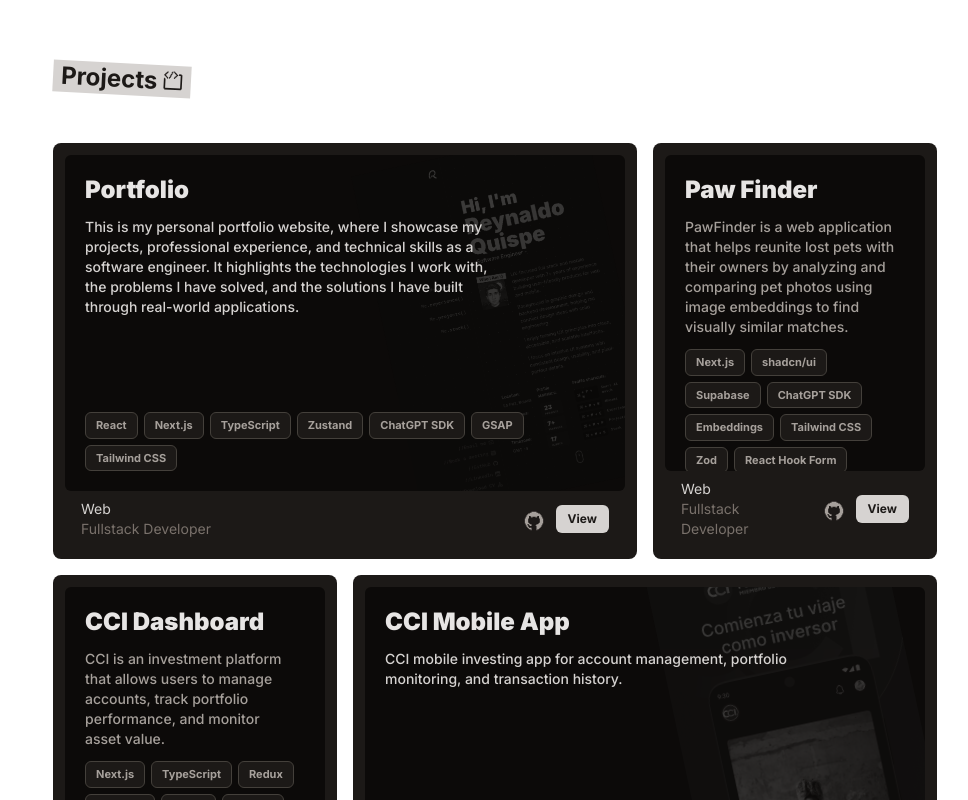
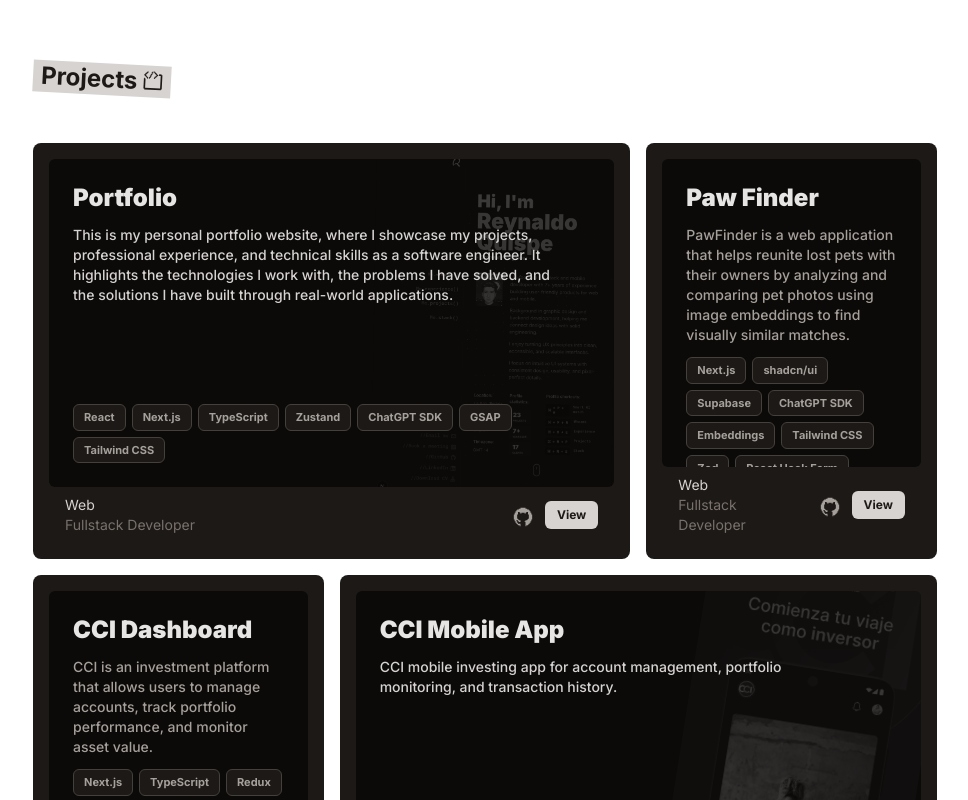
Before and after one commit to reynaldoqs/portfolio, a Next.js app: page / in a window 1280 px wide. Shown: the part 2400-3200 px from the top of the page, without its empty margins (295-1263 px from the left). Built offline with nearby package versions, Linux system fonts and the light colour scheme.

Commit message:
feat: implement background rotation effect in ProjectCard; adjust layout and padding for improved responsiveness in index page

```diff
--- a/src/components/molecules/project-card.tsx
+++ b/src/components/molecules/project-card.tsx
@@ -3,6 +3,16 @@ import { techs } from "@/constants/profile.data";
 import { cn } from "@/lib/utils";
 import type { Project, Tech } from "@/types/profile";
 import { Icon, Tag } from "../atoms";
+
+function rotationFromString(input: string, minDeg: number, maxDeg: number) {
+  let hash = 5381;
+  for (let i = 0; i < input.length; i++) {
+    hash = (hash * 33) ^ input.charCodeAt(i);
+  }
+  const range = maxDeg - minDeg + 1;
+  const normalized = (hash >>> 0) % range;
+  return minDeg + normalized;
+}
 
 interface ProjectCardProps {
   project: Project;
@@ -12,23 +22,27 @@ export function ProjectCard({ project, className }: ProjectCardProps) {
   const { title, description, techIds, link, github, category, rol } = project;
   const backgroundImage = project.backgroundImage;
   const hasBackground = Boolean(backgroundImage);
+  const backgroundRotation = hasBackground
+    ? rotationFromString(`${title}|${link}`, -20, 10)
+    : 0;
   return (
     <div
       className={cn(
-        "flex flex-col bg-stone-900 p-2 sm:p-3 rounded-lg group",
+        "flex flex-col bg-stone-900 p-2 sm:p-3 md:p-4 rounded-lg group",
         className,
       )}
     >
-      <div className="relative overflow-hidden flex flex-col gap-3 bg-stone-950 p-4 sm:p-5 flex-1 rounded-md min-w-0">
+      <div className="relative overflow-hidden flex flex-col gap-3 bg-stone-950 p-4 sm:p-5 md:p-6 flex-1 rounded-md min-w-0">
         {backgroundImage && (
-          <div className="hidden sm:block pointer-events-none select-none absolute right-0 top-1/2 -translate-y-1/2 z-0 opacity-20 group-hover:opacity-60 transition-all duration-300">
+          <div className="hidden md:block pointer-events-none select-none absolute right-0 top-1/2 -translate-y-1/2 z-0 opacity-20 group-hover:opacity-60 transition-all duration-300">
             <Image
               src={backgroundImage}
               alt=""
               aria-hidden
               width={320}
               height={640}
-              className="w-[180px] md:w-[220px] lg:w-[240px] h-auto object-contain -rotate-12 grayscale group-hover:grayscale-0 transition-all duration-300"
+              className="w-[200px] lg:w-[240px] h-auto object-contain grayscale group-hover:grayscale-0 transition-all duration-300"
+              style={{ transform: `rotate(${backgroundRotation}deg)` }}
             />
           </div>
         )}
@@ -38,7 +52,9 @@ export function ProjectCard({ project, className }: ProjectCardProps) {
         <p
           className={cn(
             "relative z-10 text-sm font-medium text-pretty",
-            hasBackground ? "text-stone-300 sm:pr-24" : "text-stone-400",
+            hasBackground
+              ? "text-stone-300 pr-0 sm:pr-4 md:pr-10"
+              : "text-stone-400",
           )}
         >
           {description}
--- a/src/pages/index.tsx
+++ b/src/pages/index.tsx
@@ -69,14 +69,14 @@ export default function Home() {
         className={`${monoFont.className} absolute inset-0 w-full max-w-[1280px] mx-auto `}
       >
         <Sidebar
-          className="w-[100px] sm:w-[230px] md:w-[300px] h-full fixed z-30"
+          className="w-[100px] sm:w-[230px] md:w-[280px] h-full fixed z-30"
           activeSection={activeSection}
           onLinkClick={handleLinkClick}
         />
         <div
           ref={containerRef}
           id="smooth-content"
-          className={`${interFont.className} pl-[100px] sm:pl-[230px] md:pl-[300px] flex flex-col flex-1`}
+          className={`${interFont.className} pl-[100px] sm:pl-[230px] md:pl-[280px] flex flex-col flex-1`}
         >
           <ProfileOverview
             className="w-full h-dvh main-section"
```
